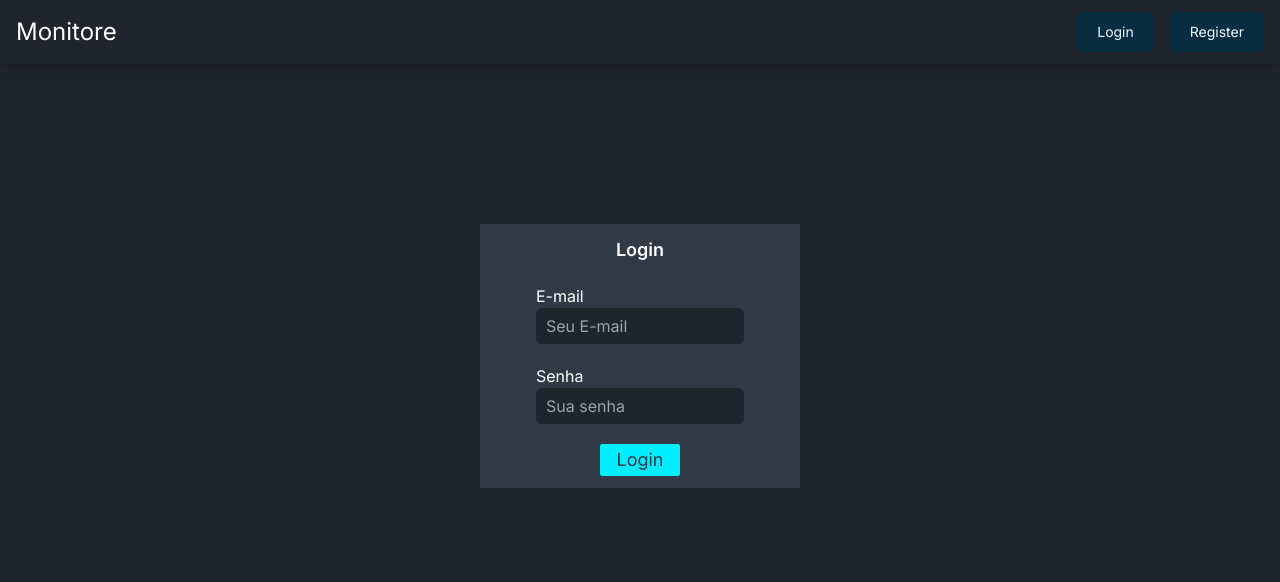
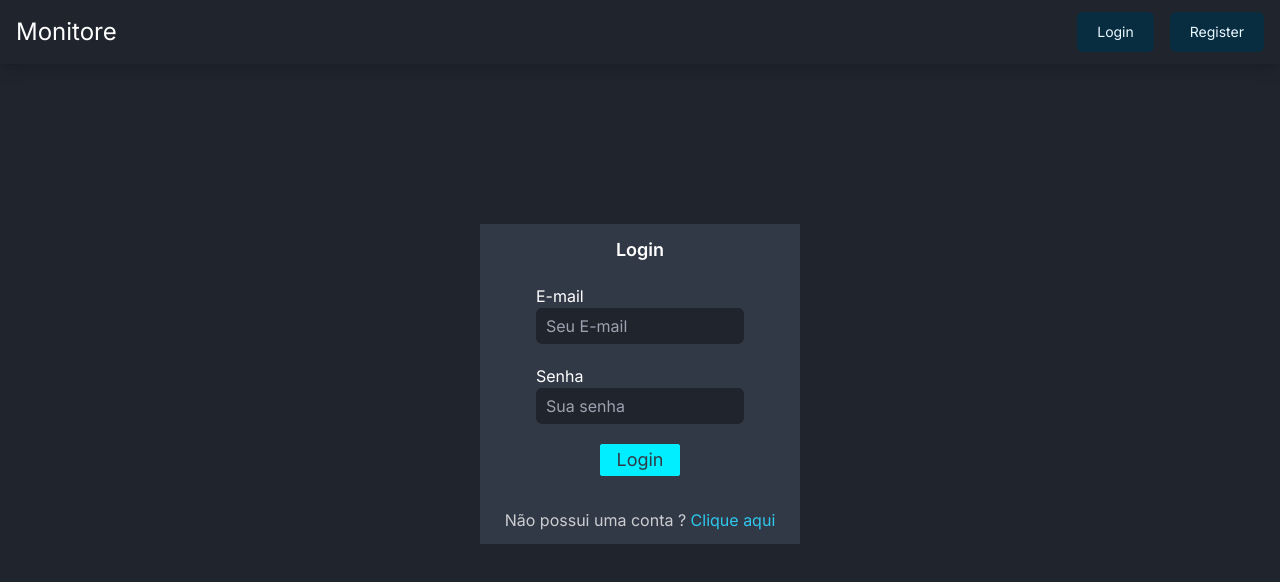
Before and after one commit to Kaua3045/monitoring-web, a React (Vite) app: page /login in a window 1280 px wide. Shown: the top 582 px of the page. Built offline with nearby package versions, Linux system fonts and the light colour scheme; no server answers.

Commit message:
feat(login-register): add the buttons to login in register form and register button in login form

```diff
--- a/src/pages/Login.tsx
+++ b/src/pages/Login.tsx
@@ -101,6 +101,13 @@ const Login = () => {
           >
             Login
           </button>
+
+          <p className="text-white-100/75 mb-3">
+            Não possui uma conta ?{" "}
+            <a href="/register" className="text-blue-1001">
+              Clique aqui
+            </a>
+          </p>
         </form>
       </div>
     </div>
--- a/src/pages/Register.tsx
+++ b/src/pages/Register.tsx
@@ -124,6 +124,13 @@ const Register = () => {
           >
             Register
           </button>
+
+          <p className="text-white-100/75 mb-3">
+            Já possui uma conta ?{" "}
+            <a href="/login" className="text-blue-1001">
+              Clique aqui
+            </a>
+          </p>
         </form>
       </div>
     </div>
```
